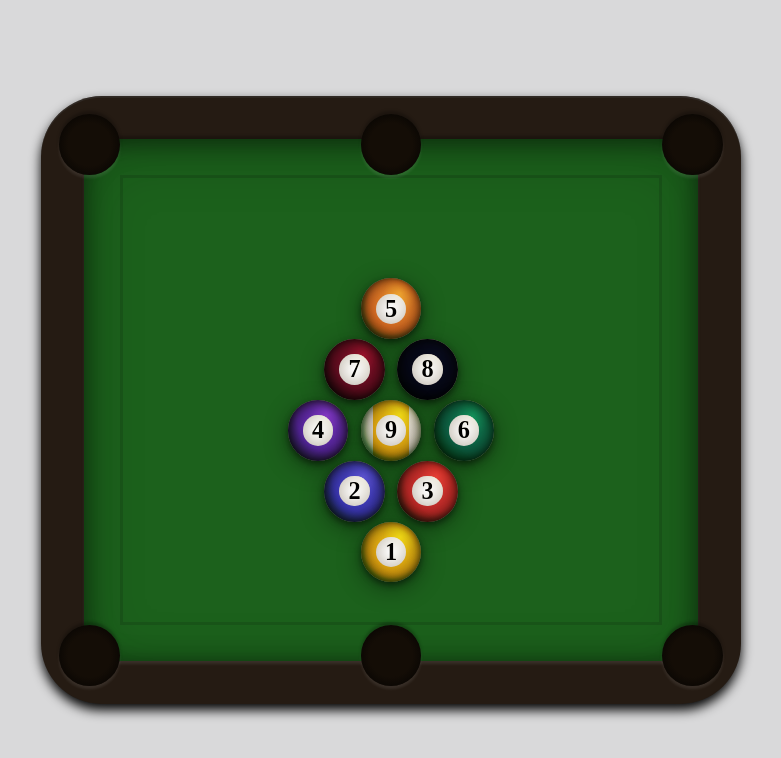
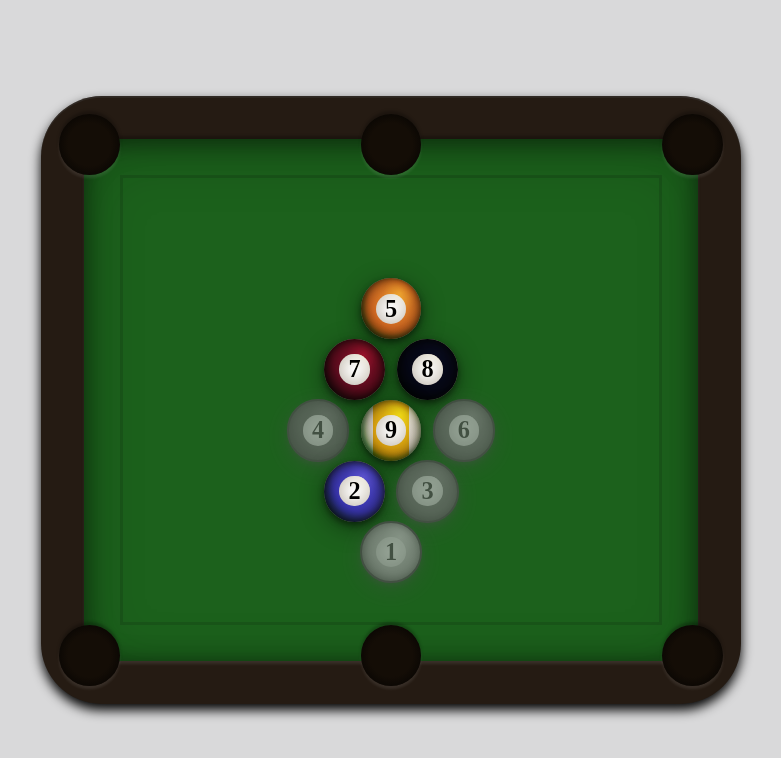
Before and after one commit to OscarMarcusson/score-counter, an Angular app in the folder score-counter-client/: page / in a window 1280 px wide. Shown: the top 758 px of the page, without its empty margins (249-1030 px from the left). Built offline with nearby package versions, Linux system fonts and the light colour scheme.

Commit message:
Add disabled billiard balls

```diff
--- a/score-counter-client/src/components/billiards-ball/billiards-ball.component.scss
+++ b/score-counter-client/src/components/billiards-ball/billiards-ball.component.scss
@@ -10,6 +10,13 @@
   box-shadow: 0 0.05em 0.1em #00000077, 0 0.1em 0.4em #0000006e,
     inset 0 0 0.15em #17300f;
   user-select: none;
+
+  &:not(.enabled) {
+    opacity: 0.8;
+    filter: grayscale(1) contrast(0.4);
+    outline: 2px solid black;
+    outline-offset: -1px;
+  }
 }
 
 .color-strip,
--- a/score-counter-client/src/components/billiards-ball/billiards-ball.component.ts
+++ b/score-counter-client/src/components/billiards-ball/billiards-ball.component.ts
@@ -26,4 +26,8 @@ export class BilliardsBallComponent {
 
     @Input()
     color: string | undefined;
+
+    @Input()
+    @HostBinding("class.enabled")
+    enabled: boolean = true;
 }
--- a/score-counter-client/src/components/billiards-view/billiards-view.component.html
+++ b/score-counter-client/src/components/billiards-view/billiards-view.component.html
@@ -67,6 +67,7 @@
         [size]="size * 10"
         [number]="4"
         [color]="'#622bc2'"
+        [enabled]="false"
       ></app-billiards-ball>
       <app-billiards-ball
         [size]="size * 10"
@@ -78,6 +79,7 @@
         [size]="size * 10"
         [number]="6"
         [color]="'#0d7051'"
+        [enabled]="false"
       ></app-billiards-ball>
     </div>
     <div class="row" [style.fontSize.px]="size">
@@ -90,6 +92,7 @@
         [size]="size * 10"
         [number]="3"
         [color]="'#e03131'"
+        [enabled]="false"
       ></app-billiards-ball>
     </div>
     <div class="row" [style.fontSize.px]="size">
@@ -97,6 +100,7 @@
         [size]="size * 10"
         [number]="1"
         [color]="'#ffc012'"
+        [enabled]="false"
       ></app-billiards-ball>
     </div>
   </div>
```
